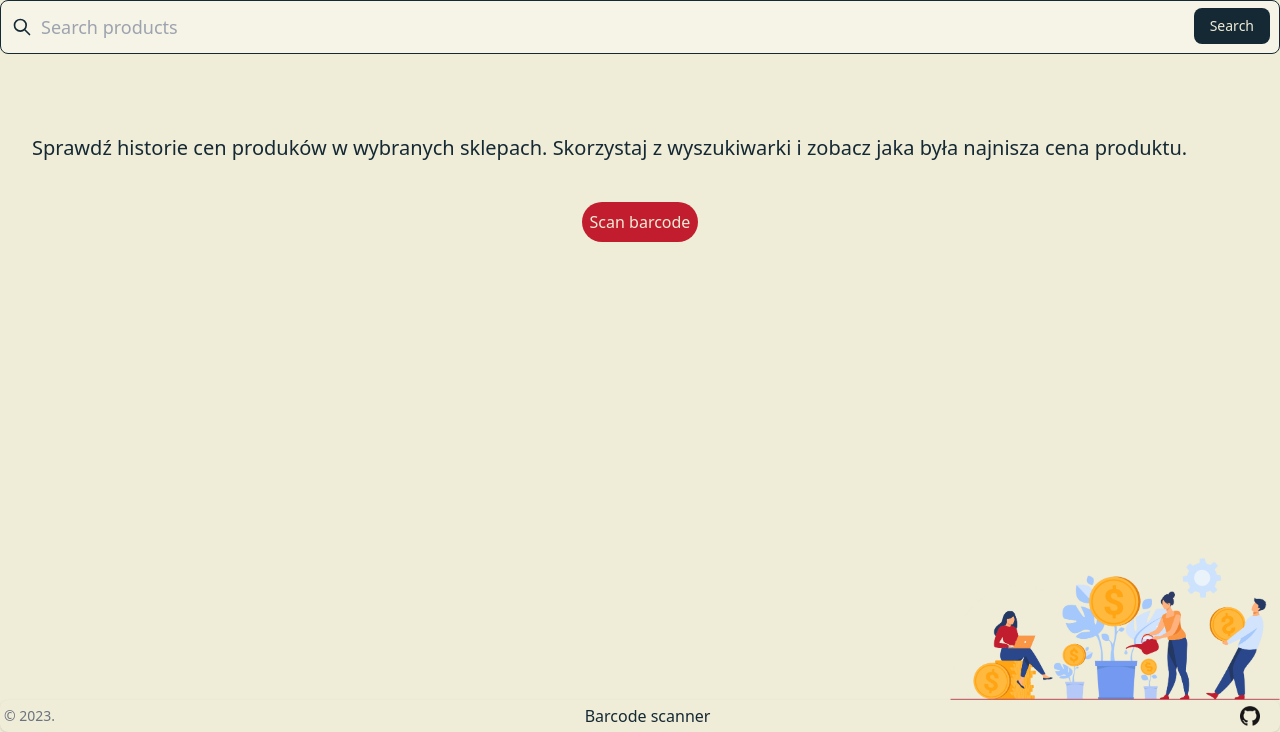
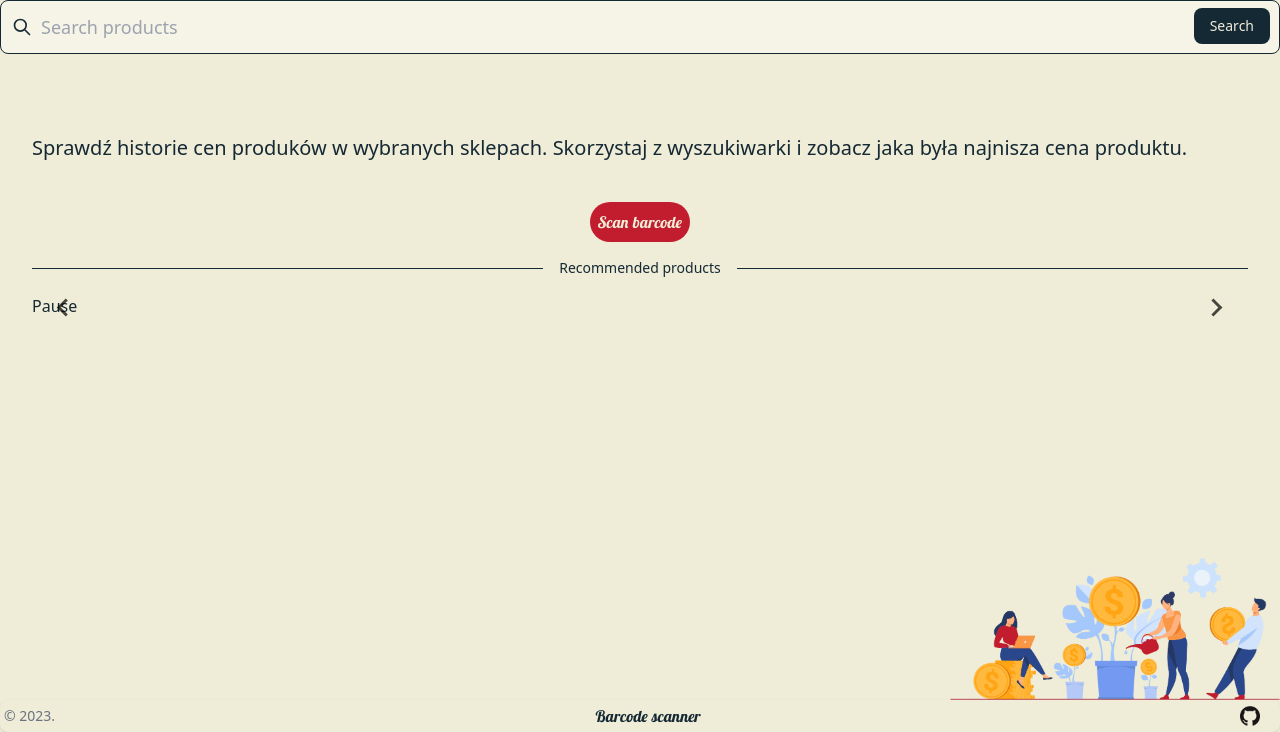
Before and after one commit to Ryszard-S/Price-tracker, a Django app: page / in a window 1280 px wide. Shown: the part 68-800 px from the top of the page. Run offline with Django 4.2, Linux system fonts and the light colour scheme; data that the repository does not hold is empty; parts of the project's set-up code (start-up, migrations or seed data) failed here and were passed over.

Commit message:
add carousel to main page

```diff
--- a/prices/templates/hello.html
+++ b/prices/templates/hello.html
@@ -1,4 +1,9 @@
-{% extends 'base.html' %} {% load static %} {% block content %}
+{% extends 'base.html' %} {% load static %}
+{% block title %}
+<link rel="stylesheet" href="https://cdn.jsdelivr.net/npm/@splidejs/splide@4.1.4/dist/css/splide.min.css"
+      integrity="sha256-5uKiXEwbaQh9cgd2/5Vp6WmMnsUr3VZZw0a8rKnOKNU=" crossorigin="anonymous">
+{% endblock %}
+{% block content %}
 
 <div class="">
     <p class="text-xl">
@@ -8,12 +13,108 @@
 </div>
 <div class="mt-10 flex justify-center">
     <a href="/barcode" class="">
-        <button class="rounded-full mx-auto bg-red text-beige p-2 hover:opacity-90"> Scan barcode</button>
+        <button class="font-['Lobster_Two'] rounded-full mx-auto bg-red text-beige p-2 hover:opacity-90">
+            Scan barcode
+        </button>
     </a>
 </div>
+<div class="relative py-4">
+    <div class="absolute inset-0 flex items-center">
+        <div class="w-full border-b border-graphite"></div>
+    </div>
+    <div class="relative flex justify-center">
+        <span class="bg-beige px-4 text-sm text-graphite">Recommended products</span>
+    </div>
+</div>
+
+<section class="splide" aria-label="Splide Basic HTML Example">
+    <div class="splide__track">
+        <ul class="splide__list">
+            {% for product in products %}
+            <li class="splide__slide">
+                <div class="flex justify-center h-full ">
+                    <div
+                            class="block max-w-sm p-1 rounded-lg shadow-lg w-full m-2 border border-graphite hover:border-red hover:border-2 bg-white">
+                        <a href="{% url 'product' product.pk %}">
+                            {% if product.photo_url %}
+                            <img loading="lazy" class="mx-auto aspect-square h-1/2 object-contain"
+                                 src="https:{{ product.photo_url }}"/>
+                            {% else %}
+                            <img class="mx-auto aspect-square h-1/2 object-contain"
+                                 src="https://cdn.jsdelivr.net/npm/openmoji@14.0.0/color/svg/E142.svg"/>
+                            {% endif %}
+
+                            <div class="pt-6">
+                                <h5
+                                        class="mb-2 text-xl font-medium leading-tight text-neutral-800">
+                                    {{ product.brand_id.brand_name }}
+                                </h5>
+                                <p class="mb-4 text-base text-neutral-600">
+                                    {{ product.product_name }}
+                                </p>
+                            </div>
+                        </a>
+                    </div>
+                </div>
+            </li>
+            {% endfor %}
+        </ul>
+    </div>
+    <button class="splide__toggle" type="button">
+        <span class="splide__toggle__play">Play</span>
+        <span class="splide__toggle__pause">Pause</span>
+    </button>
+    <div class="splide__progress">
+        <div class="splide__progress__bar">
+        </div>
+    </div>
+</section>
 
 <div class="absolute bottom-8 right-0 -z-10">
     <img alt="" class="h-36" src="{% static 'icons/614311.png' %}"/>
 </div>
 
+<script src="https://cdn.jsdelivr.net/npm/@splidejs/splide@4.1.4/dist/js/splide.min.js"
+        integrity="sha256-FZsW7H2V5X9TGinSjjwYJ419Xka27I8XPDmWryGlWtw=" crossorigin="anonymous"></script>
+
+<script>
+    new Splide('.splide', {
+    height: '24rem',
+    type: 'loop',
+    perPage: 5,
+    breakpoints: {
+        359: {
+            perPage: 1,
+        },
+        640: {
+            perPage: 2,
+        },
+        768: {
+            perPage: 3,
+        },
+        1024: {
+            perPage: 4,
+        },
+    },
+    autoplay: 'play',
+}).mount();
+
+
+
+
+
+
+
+
+
+
+
+
+
+
+
+
+
+</script>
+
 {% endblock %}
--- a/prices/urls.py
+++ b/prices/urls.py
@@ -1,13 +1,13 @@
 from django.urls import path
 
 from . import views
-from .views import ProductDetailView, SearchListView
+from .views import ProductDetailView, SearchListView, HomeListView
 
 urlpatterns = [
-    path('', views.home, name="home"),
+    path('', HomeListView.as_view(), name="home"),
     path('barcode', views.barcode, name="barcode"),
     path('categories', views.get_categories, name="categories"),
     path('brands', views.get_brands, name="brands"),
-    path('search/', SearchListView.as_view(), name="search"),
+    path('search', SearchListView.as_view(), name="search"),
     path('product/<int:pk>', ProductDetailView.as_view(), name="product"),
 ]
--- a/prices/views.py
+++ b/prices/views.py
@@ -1,17 +1,19 @@
-import json
-
 from django.db.models import Q
 from django.shortcuts import render
 from django.views.generic import DetailView, ListView
-from django.core import serializers
-from django.http import JsonResponse, HttpResponse
-
-from prices.models import Product, Shop, Category, ProductBrand
+from django.http import JsonResponse
+from prices.models import Product, Shop, Category
 
 
-# Create your views here.
-def home(request):
-    return render(request, 'hello.html')
+class HomeListView(ListView):
+    model = Product
+    template_name = 'hello.html'
+    context_object_name = 'products'
+
+    def get_queryset(self):
+        x = Product.objects.order_by('?')[:10]
+        # print(x.query)
+        return x
 
 
 def barcode(request):
@@ -48,7 +50,6 @@
     def get_context_data(self, **kwargs):
         context = super().get_context_data(**kwargs)
         context['shops'] = Shop.objects.all()
-        # context['query'] = self.request.GET.get('q', '')
         return context
 
     def get_queryset(self):
--- a/static/styles/style.css
+++ b/static/styles/style.css
@@ -591,6 +591,13 @@
   position: sticky;
 }
 
+.inset-0 {
+  top: 0px;
+  right: 0px;
+  bottom: 0px;
+  left: 0px;
+}
+
 .inset-y-0 {
   top: 0px;
   bottom: 0px;
@@ -958,12 +1021,43 @@
   padding-right: 0.75rem;
 }
 
+.px-1 {
+  padding-left: 0.25rem;
+  padding-right: 0.25rem;
+}
+
+.px-5 {
+  padding-left: 1.25rem;
+  padding-right: 1.25rem;
+}
+
+.py-4 {
+  padding-top: 1rem;
+  padding-bottom: 1rem;
+}
+
 .pl-3 {
   padding-left: 0.75rem;
 }
 
 .pl-10 {
   padding-left: 2.5rem;
+}
+
+.pt-2\.5 {
+  padding-top: 0.625rem;
+}
+
+.pb-2 {
+  padding-bottom: 0.5rem;
+}
+
+.pt-2 {
+  padding-top: 0.5rem;
+}
+
+.pt-6 {
+  padding-top: 1.5rem;
 }
 
 .text-center {
--- a/templates/base.html
+++ b/templates/base.html
@@ -13,8 +13,7 @@
     <link rel="stylesheet" href="{% static 'styles/style.css' %}"/>
     <link rel="preconnect" href="https://fonts.googleapis.com"/>
     <link rel="preconnect" href="https://fonts.gstatic.com" crossorigin/>
-  <link href="https://fonts.googleapis.com/css2?family=Dancing+Script:wght@700&family=Lobster+Two:ital,wght@1,700&display=swap"
-        rel="stylesheet"/>
+    <link href="https://fonts.googleapis.com/css2?family=Lobster+Two:ital,wght@1,700&display=swap" rel="stylesheet">
     <link rel="icon" href="{% static 'favicon/star.gif' %}" type="image/gif"/>
 </head>
 <body class="relative min-h-screen bg-beige text-graphite">
--- a/templates/footer.html
+++ b/templates/footer.html
@@ -1,7 +1,7 @@
 {% load static %}
 <footer class="absolute bottom-0 flex w-full items-center justify-between rounded-lg bg-beige p-1 shadow">
     <span class="text-sm text-gray-500"> © 2023. </span>
-    <a href="/barcode" class="hover:underline">Barcode scanner</a>
+    <a href="/barcode" class="font-['Lobster_Two'] hover:underline">Barcode scanner</a>
     <ul class="mt-3 mt-0 flex flex-wrap items-center text-sm text-gray-500">
         <li>
             <a href="https://github.com/Ryszard-S" target="_blank" class="mr-4 block h-5 w-5 hover:underline"
```
Also changed, not shown: other parts of static/styles/style.css (+103 -9 lines). Lines whose indentation alone changed are shown as unchanged.
